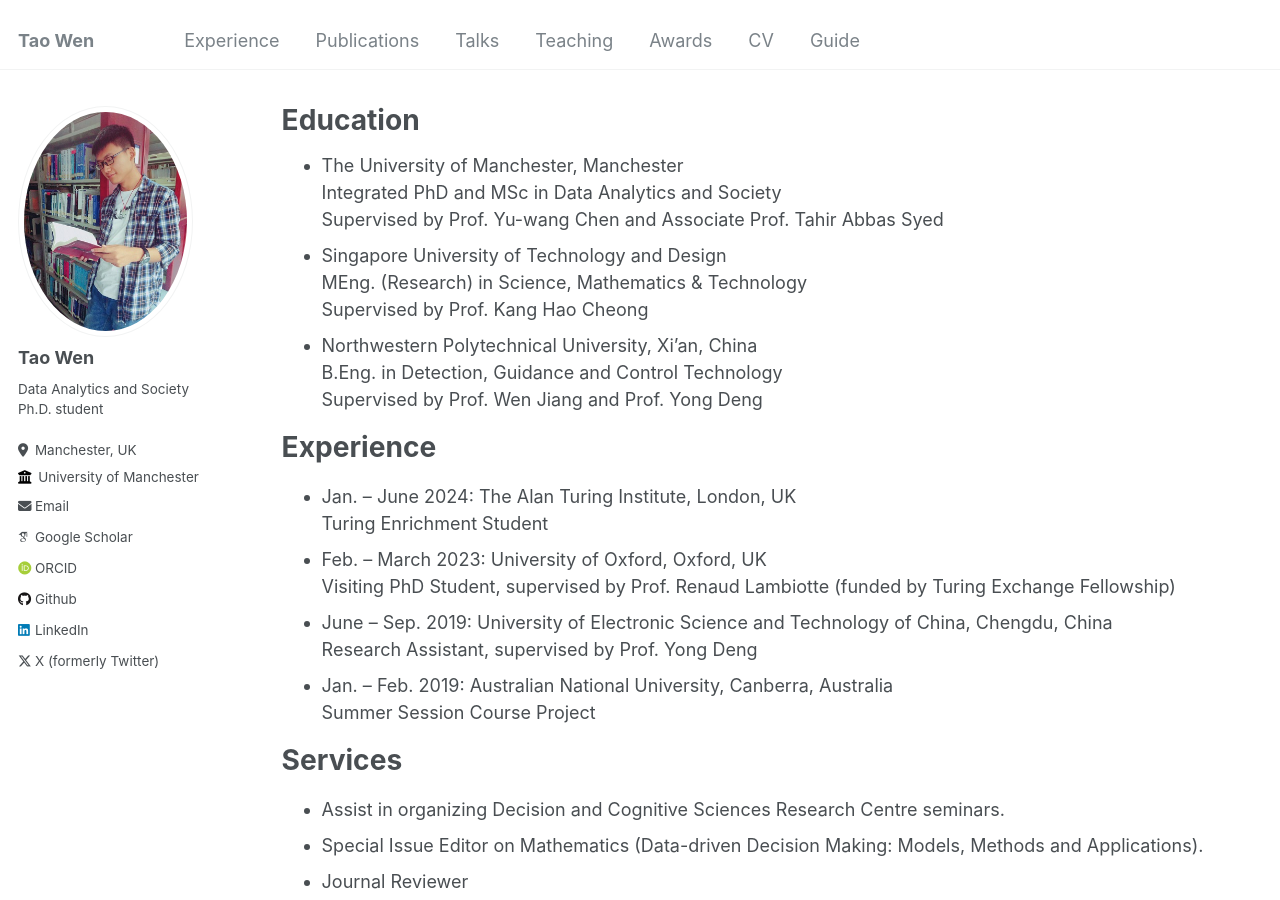
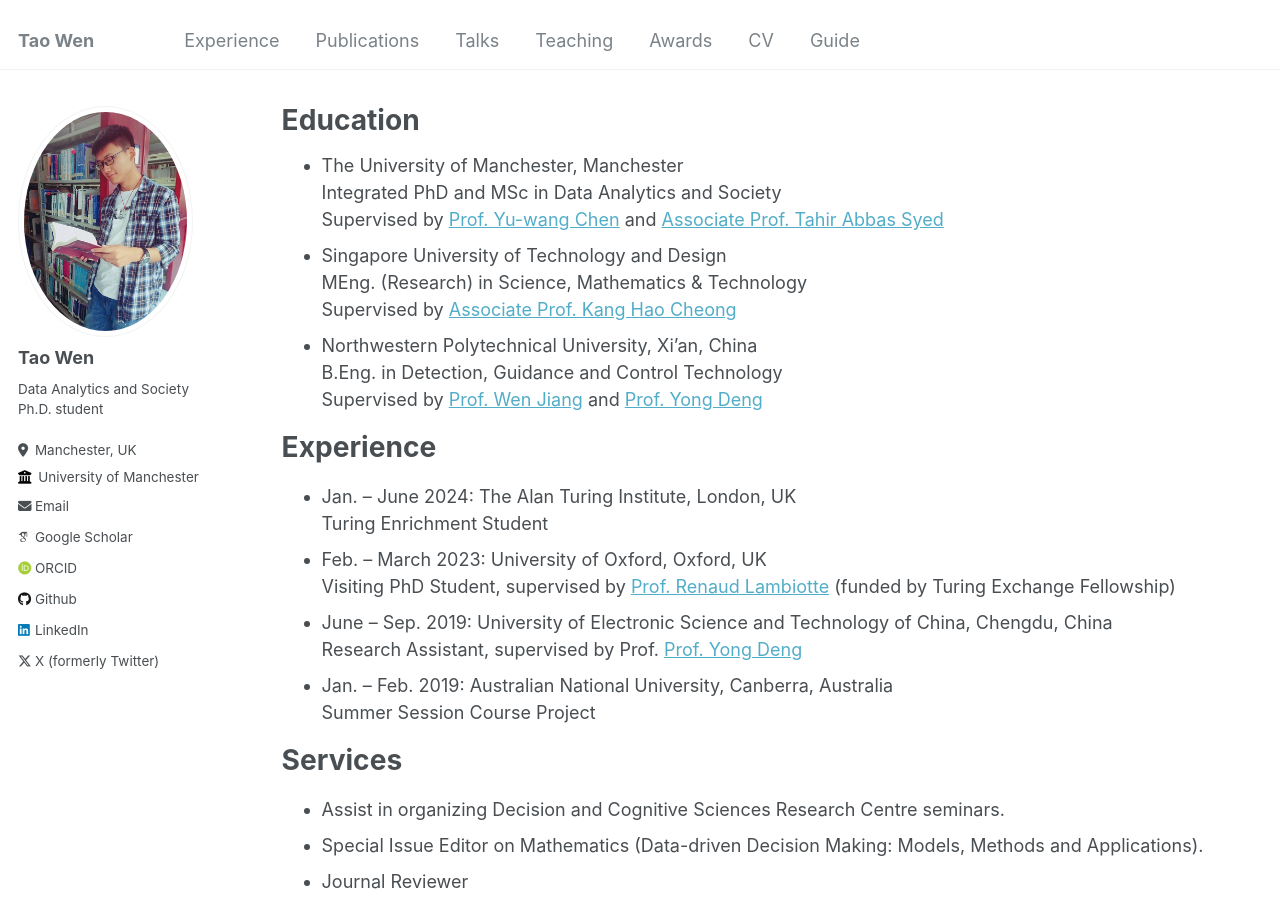
Before and after one commit to TaaoWen/taaowen.github.io, a Jekyll site: the page built from _pages/experience.md, in a window 1280 px wide and 900 px high. Built offline with Jekyll 4.4.1, drawn with Linux system fonts in a browser that asks for light colours; some web fonts are replaced.

Commit message:
Update experience.md

```diff
--- a/_pages/experience.md
+++ b/_pages/experience.md
@@ -10,13 +10,13 @@ author_profile: true
 
 - The University of Manchester, Manchester<br>
   Integrated PhD and MSc in Data Analytics and Society<br>
-  Supervised by Prof. Yu-wang Chen and Associate Prof. Tahir Abbas Syed
+  Supervised by [Prof. Yu-wang Chen](https://research.manchester.ac.uk/en/persons/yu-wang.chen) and [Associate Prof. Tahir Abbas Syed](https://research.manchester.ac.uk/en/persons/tahirabbas.syed)
 - Singapore University of Technology and Design<br>
   MEng. (Research) in Science, Mathematics & Technology<br>
-  Supervised by Prof. Kang Hao Cheong
+  Supervised by [Associate Prof. Kang Hao Cheong](https://dr.ntu.edu.sg/cris/rp/rp02319)
 - Northwestern Polytechnical University, Xi'an, China<br>
   B.Eng. in Detection, Guidance and Control Technology<br>
-  Supervised by Prof. Wen Jiang and Prof. Yong Deng
+  Supervised by [Prof. Wen Jiang](https://teacher.nwpu.edu.cn/en/jiangwen.html) and [Prof. Yong Deng](https://en.uestc.edu.cn/info/1074/3243.htm)
 
 
 Experience
@@ -24,9 +24,9 @@ Experience
 - Jan. -- June 2024: The Alan Turing Institute, London, UK<br>
   Turing Enrichment Student
 - Feb. -- March 2023: University of Oxford, Oxford, UK<br>
-  Visiting PhD Student, supervised by Prof. Renaud Lambiotte (funded by Turing Exchange Fellowship)
+  Visiting PhD Student, supervised by [Prof. Renaud Lambiotte](https://www.maths.ox.ac.uk/people/renaud.lambiotte) (funded by Turing Exchange Fellowship)
 - June -- Sep. 2019: University of Electronic Science and Technology of China, Chengdu, China<br>
-  Research Assistant, supervised by Prof. Yong Deng
+  Research Assistant, supervised by Prof. [Prof. Yong Deng](https://en.uestc.edu.cn/info/1074/3243.htm)
 - Jan. -- Feb. 2019: Australian National University, Canberra, Australia<br>
   Summer Session Course Project
 
```
